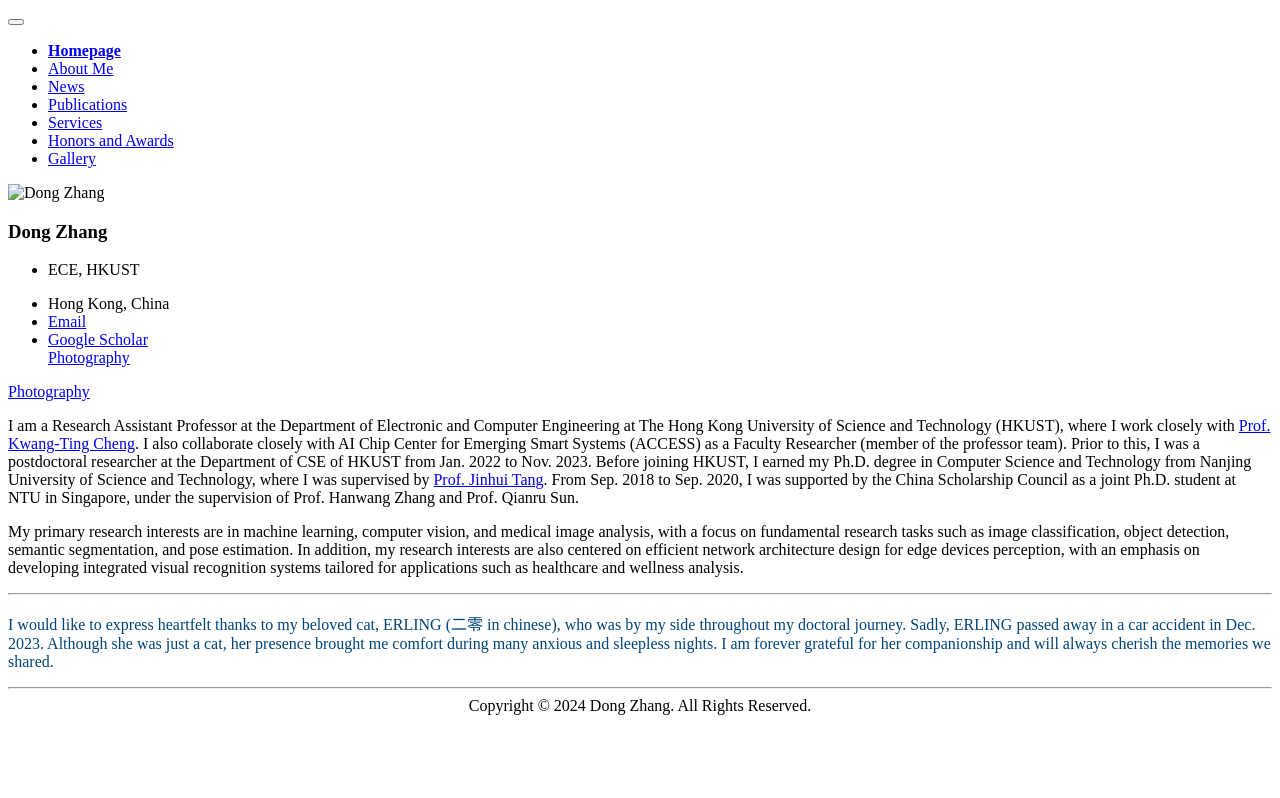
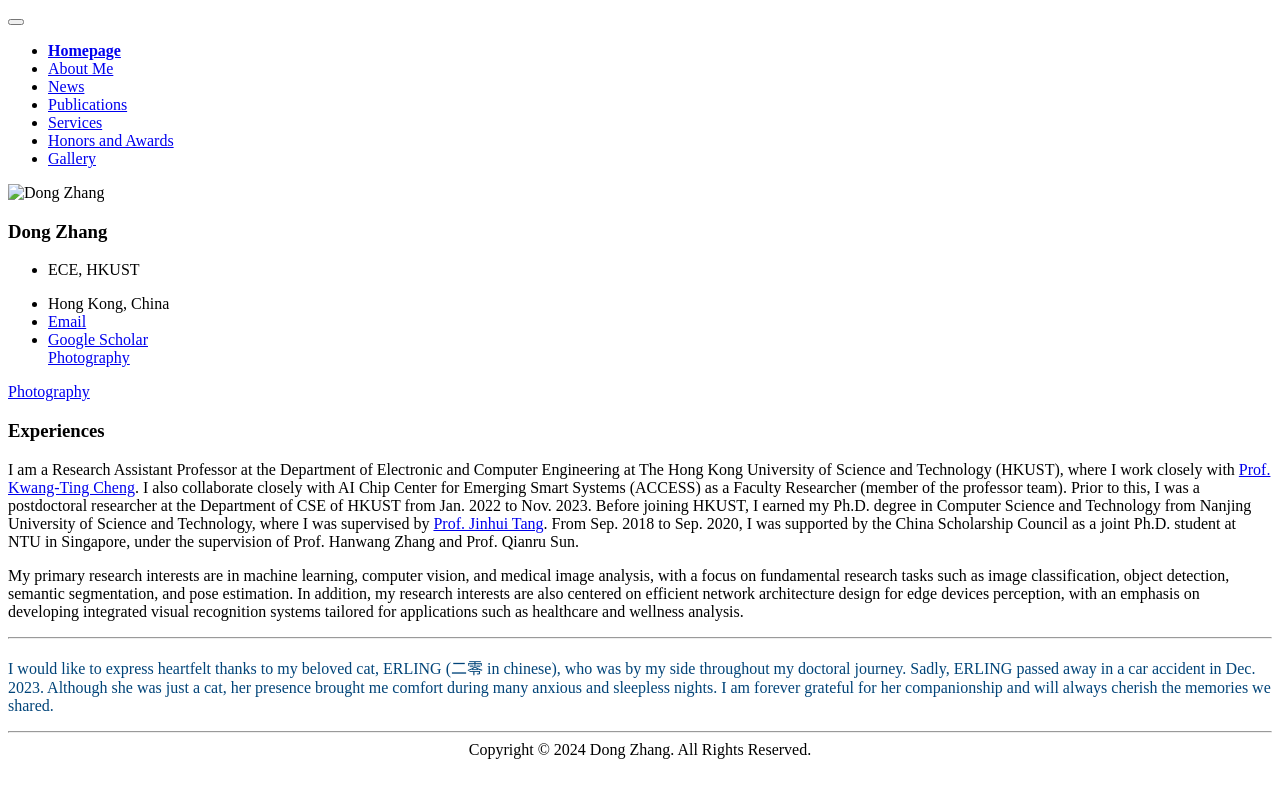
Before and after one commit to dongzhang89/dongzhang89.github.io, a Jekyll site: the page built from _pages/includes/0_introduction.md, in a window 1280 px wide. Shown: the top 798 px of the page. Built offline with Jekyll 4.4.1, drawn with Linux system fonts in a browser that asks for light colours; our own code applies the rules of GitHub Pages for plain Markdown files.

Commit message:
Update 0_introduction.md

```diff
--- a/_pages/includes/0_introduction.md
+++ b/_pages/includes/0_introduction.md
@@ -13,6 +13,7 @@
 {% endif %}
 {% assign url = gsDataBaseUrl | append: "google-scholar-stats/gs_data_shieldsio.json" %}
 
+# Experiences
 <span class='anchor' id='about-me'></span>
 <!-- , under the supervision of <a href="https://www.mingmingfan.com/">Prof. Mingming Fan</a> -->
 I am a Research Assistant Professor at the Department of Electronic and Computer Engineering at The Hong Kong University of Science and Technology (HKUST), where I work closely with [Prof. Kwang-Ting Cheng](https://seng.hkust.edu.hk/about/people/faculty/tim-kwang-ting-cheng). I also collaborate closely with AI Chip Center for Emerging Smart Systems (ACCESS) as a Faculty Researcher (member of the professor team). Prior to this, I was a postdoctoral researcher at the Department of CSE of HKUST from Jan. 2022 to Nov. 2023. Before joining HKUST, I earned my Ph.D. degree in Computer Science and Technology from Nanjing University of Science and Technology, where I was supervised by [Prof. Jinhui Tang](https://scholar.google.com/citations?user=ByBLlEwAAAAJ&hl=en). From Sep. 2018 to Sep. 2020, I was supported by the China Scholarship Council as a joint Ph.D. student at NTU in Singapore, under the supervision of Prof. Hanwang Zhang and Prof. Qianru Sun.
```
